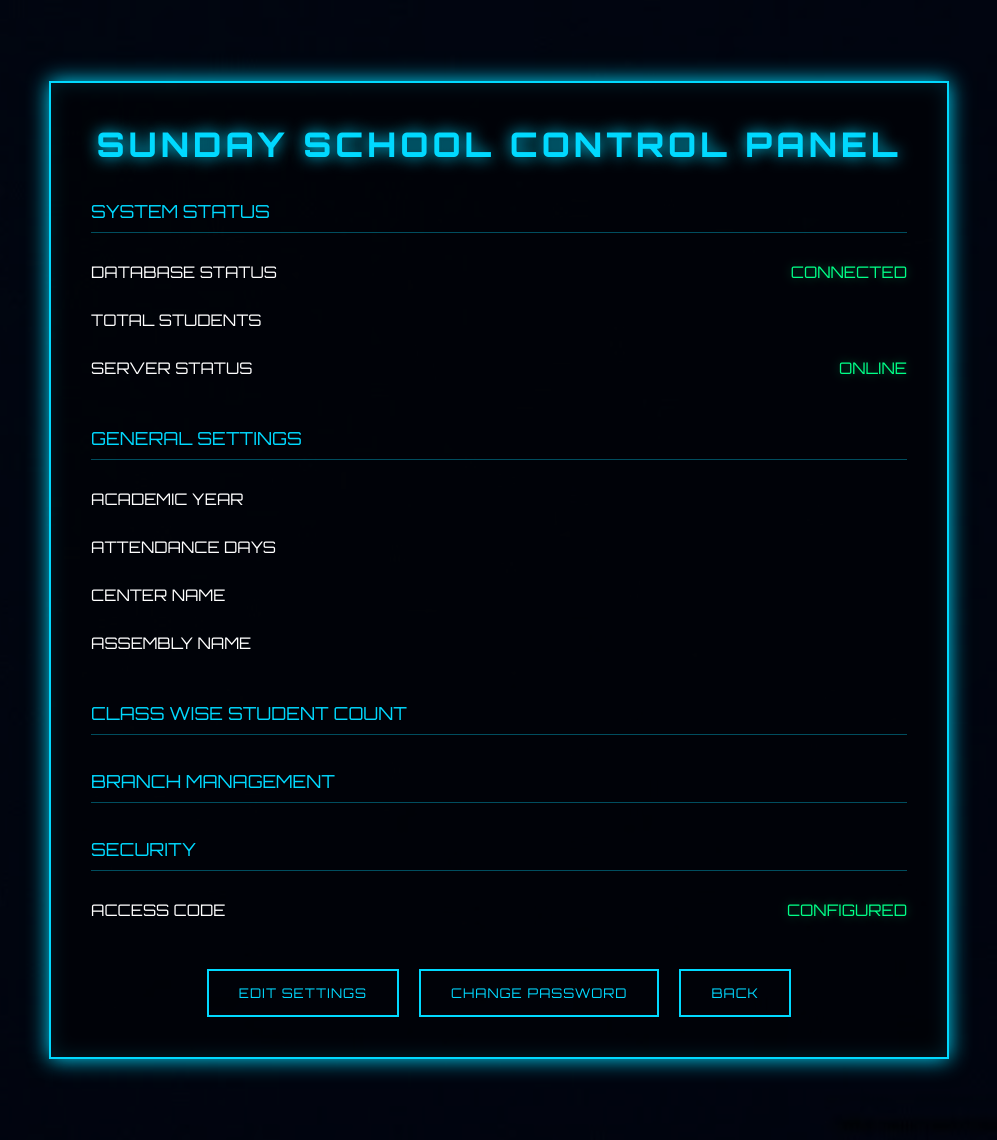
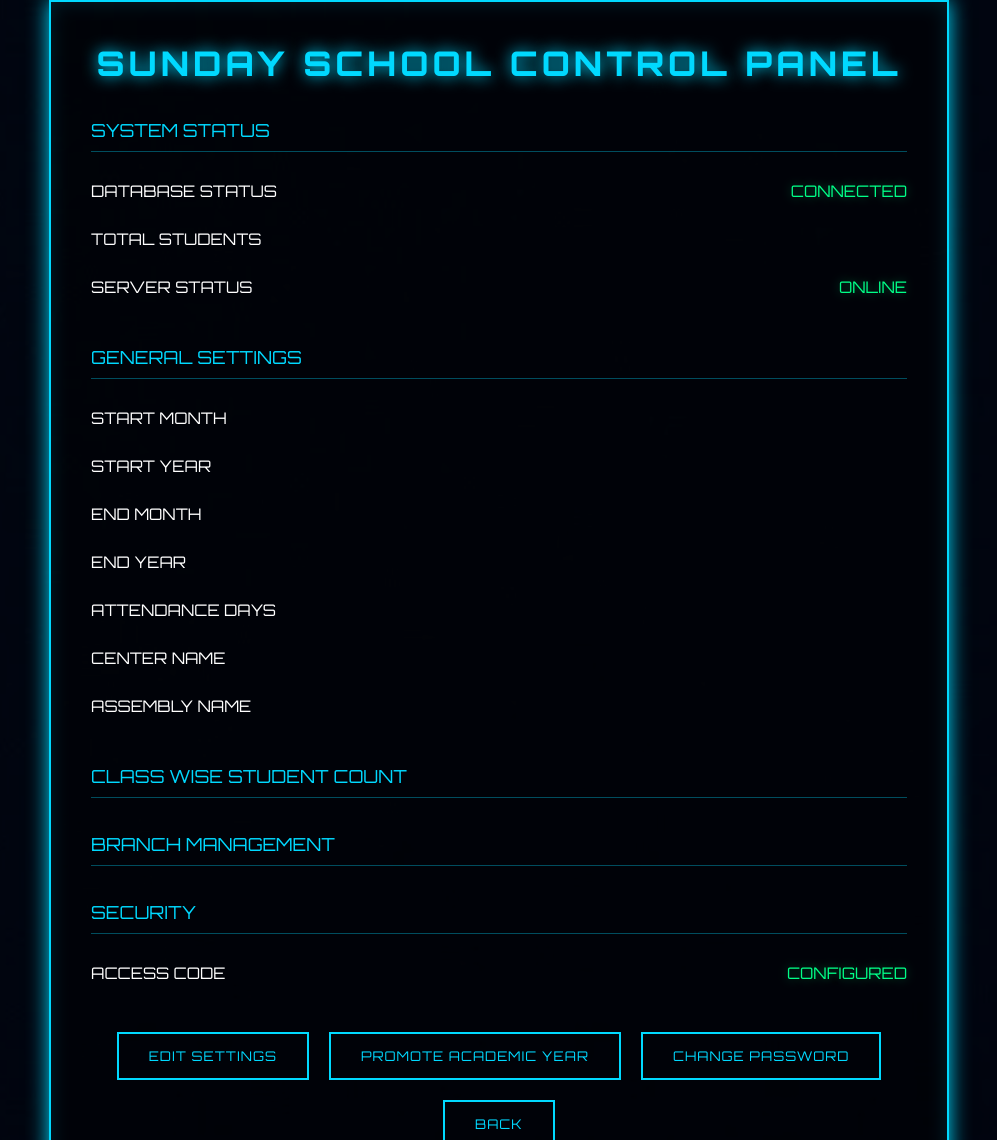
Before and after one commit to prabhu003007/sunday-school-management-system, a Python web app: template templates/settings.html in a window 1280 px wide. Shown: the whole page, without its empty margins (141-1138 px from the left). Run offline with Jinja, Linux system fonts and the light colour scheme; the template is opened without the code that fills it, so the values that code supplies are empty.

Commit message:
Updated Class Promotion

```diff
--- a/templates/settings.html
+++ b/templates/settings.html
@@ -260,17 +346,79 @@ input{
 
     <div class="row">
 
-            <span>ACADEMIC YEAR</span>
+        <span>START MONTH</span>
 
-            <span class="view-mode">
-                {{ settings.academic_year }}
+        <span class="view-mode value">
+            {{ settings.start_month_name }}
         </span>
 
-            <input
-            class="edit-mode"
-            id="academic_year"
-            value="{{ settings.academic_year }}"
-            >
+        <select class="edit-mode" id="start_month">
+
+            <option value="1">JANUARY</option>
+            <option value="2">FEBRUARY</option>
+            <option value="3">MARCH</option>
+            <option value="4">APRIL</option>
+            <option value="5">MAY</option>
+            <option value="6">JUNE</option>
+            <option value="7">JULY</option>
+            <option value="8">AUGUST</option>
+            <option value="9">SEPTEMBER</option>
+            <option value="10">OCTOBER</option>
+            <option value="11">NOVEMBER</option>
+            <option value="12">DECEMBER</option>
+
+        </select>
+
+    </div>
+
+    <div class="row">
+
+        <span>START YEAR</span>
+
+        <span class="view-mode value">
+            {{ settings.start_year }}
+        </span>
+
+        <select class="edit-mode" id="start_year"></select>
+
+    </div>
+
+    <div class="row">
+
+        <span>END MONTH</span>
+
+        <span class="view-mode value">
+            {{ settings.end_month_name }}
+        </span>
+
+        <select class="edit-mode" id="end_month">
+
+            <option value="1">JANUARY</option>
+            <option value="2">FEBRUARY</option>
+            <option value="3">MARCH</option>
+            <option value="4">APRIL</option>
+            <option value="5">MAY</option>
+            <option value="6">JUNE</option>
+            <option value="7">JULY</option>
+            <option value="8">AUGUST</option>
+            <option value="9">SEPTEMBER</option>
+            <option value="10">OCTOBER</option>
+            <option value="11">NOVEMBER</option>
+            <option value="12">DECEMBER</option>
+
+        </select>
+
+    </div>
+
+    <div class="row">
+
+        <span>END YEAR</span>
+
+        <span class="view-mode value">
+            {{ settings.end_year }}
+        </span>
+
+        <select class="edit-mode" id="end_year"></select>
 
     </div>
 
@@ -278,16 +426,14 @@ input{
 
         <span>ATTENDANCE DAYS</span>
 
-            <span class="view-mode">
+        <span class="view-mode value">
             {{ settings.attendance_days }}
         </span>
 
         <input
-            type="text"
         class="edit-mode"
         id="attendance_days"
-            value="{{ settings.attendance_days }}"
-            >
+        value="{{ settings.attendance_days }}">
 
     </div>
 
@@ -295,15 +441,14 @@ input{
 
         <span>CENTER NAME</span>
 
-            <span class="view-mode">
+        <span class="view-mode value">
             {{ settings.center_name }}
         </span>
 
         <input
         class="edit-mode"
         id="center_name"
-            value="{{ settings.center_name }}"
-           >
+        value="{{ settings.center_name }}">
 
     </div>
 
@@ -311,20 +456,18 @@ input{
 
         <span>ASSEMBLY NAME</span>
 
-            <span class="view-mode">
+        <span class="view-mode value">
             {{ settings.assembly_name }}
         </span>
 
         <input
         class="edit-mode"
         id="assembly_name"
-            value="{{ settings.assembly_name }}"
-           >
+        value="{{ settings.assembly_name }}">
 
     </div>
 
 </div>
-
 
     <div class="section">
 
@@ -443,6 +586,14 @@ style="display:none;">
 
 <button
 class="btn"
+id="promote_btn">
+
+PROMOTE ACADEMIC YEAR
+
+</button>
+
+        <button
+        class="btn"
         onclick="window.location.href='/change_password'">
 
             CHANGE PASSWORD
@@ -461,6 +612,56 @@ style="display:none;">
 
 </div>
 
+<div id="promotionPopup" class="popup">
+
+<div class="popup-box">
+
+<h2>
+
+ACADEMIC YEAR PROMOTION
+
+</h2>
+
+<p>
+
+This will promote every eligible student.
+
+<br><br>
+
+Students with
+
+<b>ABSENT</b>
+
+will remain in the same class.
+
+</p>
+
+<input
+type="password"
+id="promotion_password"
+placeholder="ENTER ACCESS CODE">
+
+<div class="popup-buttons">
+
+<button
+class="btn"
+id="cancelPromotion">
+
+CANCEL
+
+</button>
+
+<button
+class="btn"
+id="promote_btn"
+style="display:none;">
+
+</div>
+
+</div>
+
+</div>
+
 <script>
 
 document.querySelectorAll('input[type="text"], textarea')
@@ -472,7 +673,30 @@ document.querySelectorAll('input[type="text"], textarea')
 
 const editBtn=document.getElementById("edit_btn");
 const saveBtn=document.getElementById("save_btn");
+// =========================
+// YEAR DROPDOWNS
+// =========================
 
+const startYear = document.getElementById("start_year");
+const endYear = document.getElementById("end_year");
+
+for(let y = 2020; y <= 2050; y++){
+
+    startYear.innerHTML +=
+    `<option value="${y}">${y}</option>`;
+
+    endYear.innerHTML +=
+    `<option value="${y}">${y}</option>`;
+
+}
+
+// Load saved values from Flask
+
+startYear.value="{{ settings.start_year }}";
+endYear.value="{{ settings.end_year }}";
+
+document.getElementById("start_month").value="{{ settings.start_month }}";
+document.getElementById("end_month").value="{{ settings.end_month }}";
 editBtn.addEventListener("click",function(){
 
     document.querySelectorAll(".view-mode")
@@ -493,14 +717,24 @@ editBtn.addEventListener("click",function(){
 editBtn.style.display="none";
 saveBtn.style.display="inline-block";
 
+document.getElementById("promote_btn").style.display="inline-block";
 });
 
 saveBtn.addEventListener("click",async function(){
 
  const data={
 
-        academic_year:
-        document.getElementById("academic_year").value,
+    start_month:
+    Number(document.getElementById("start_month").value),
+
+    start_year:
+    Number(document.getElementById("start_year").value),
+
+    end_month:
+    Number(document.getElementById("end_month").value),
+
+    end_year:
+    Number(document.getElementById("end_year").value),
 
     attendance_days:
     document.getElementById("attendance_days").value,
@@ -513,6 +747,25 @@ saveBtn.addEventListener("click",async function(){
 
 };
 
+if(data.end_year!==data.start_year+1){
+
+    alert(
+    "End Year must be exactly one year after Start Year."
+    );
+
+    return;
+
+}
+
+if(data.start_month===data.end_month){
+
+    alert(
+    "Start Month and End Month cannot be the same."
+    );
+
+    return;
+
+}
     const response=await fetch(
         "/save_settings",
         {
@@ -674,6 +927,83 @@ function(e){
 });
 
 });
+const popup =
+document.getElementById("promotionPopup");
+
+document
+.getElementById("promote_btn")
+.onclick=function(){
+
+    popup.style.display="flex";
+
+};
+
+document
+.getElementById("cancelPromotion")
+.onclick=function(){
+
+    popup.style.display="none";
+
+};
+document
+.getElementById("confirmPromotion")
+.onclick=async function(){
+
+    const password=
+    document
+    .getElementById(
+    "promotion_password"
+    ).value;
+
+    if(password===""){
+
+        alert("Enter Access Code");
+
+        return;
+
+    }
+
+    const response=
+    await fetch(
+        "/promote_students",
+        {
+
+            method:"POST",
+
+            headers:{
+                "Content-Type":"application/json"
+            },
+
+            body:JSON.stringify({
+
+                password:password
+
+            })
+
+        }
+    );
+
+    const result=
+    await response.json();
+
+    alert(result.message);
+
+    if(result.success){
+
+        location.reload();
+
+    }
+
+};
+popup.onclick=function(e){
+
+    if(e.target===popup){
+
+        popup.style.display="none";
+
+    }
+
+};
 
 </script>
 </body>
```
Also changed, not shown: other parts of templates/settings.html (+86 -0 lines), app.py (+86 -18 lines). Lines whose indentation alone changed are shown as unchanged.
